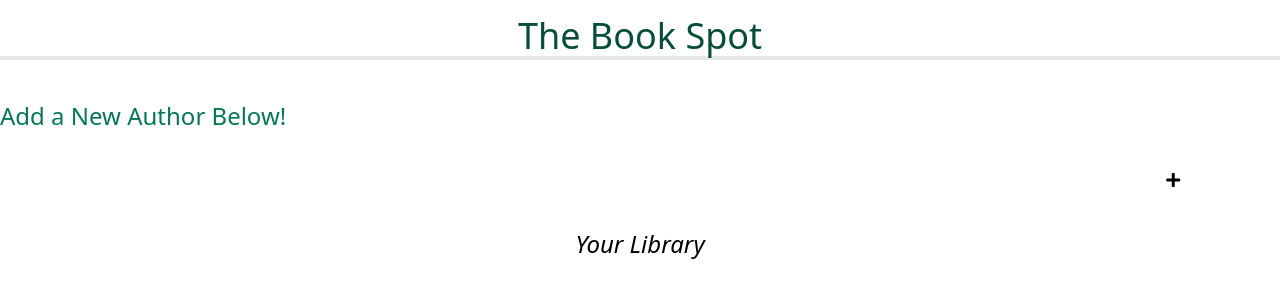
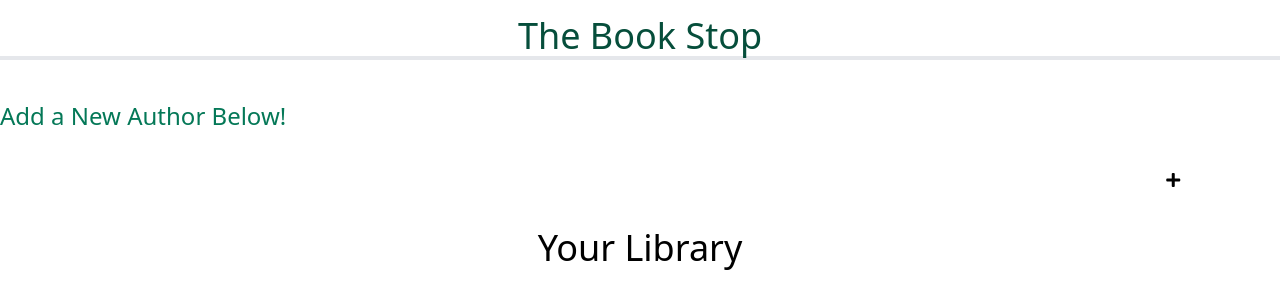
Before and after one commit to nbyrd9/the-book-stop-frontend, a plain HTML site: page index.html in a window 1280 px wide. Drawn offline with nearby package versions, Linux system fonts and the light colour scheme; no server answers.

Commit message:
minor changes to HTML

```diff
--- a/index.html
+++ b/index.html
@@ -3,7 +3,7 @@
   <head>
     <meta charset="UTF-8" />
     <meta name="viewport" content="width=device-width, initial-scale=1.0" />
-    <title>The Book Spot</title>
+    <title>The Book Stop</title>
     <link
       href="https://unpkg.com/tailwindcss@^1.0/dist/tailwind.min.css"
       rel="stylesheet"
@@ -21,7 +21,7 @@
 
         <div class="header">
           <h1 class="text-4xl semibold border-b-4 text-green-900 text-center border-black-300">
-           The Book Spot
+           The Book Stop
           </h1>
 
           <br />
@@ -41,7 +41,7 @@
 
 
                 <ul id="author-ul">
-                <h4 class="text-2xl italic text-center">Your Library</h4>
+                <h4 class="text-4xl strong text-center">Your Library</h4>
 
                 </ul><br>
             </div>
--- a/src/author.js
+++ b/src/author.js
@@ -32,41 +32,6 @@ class Author {
 
     }
 
-
-    //   createBook(e){
-    //       e.preventDefault()
-    //       console.log(this) //this.id
-    //       //1. what did the user enter and what is the value
-    //       //2. fetch request and send data to backend
-    //       //3. recieve request
-    //       //4. finding element to add it to
-    //       //5. create the element
-    //       //6. append to DOM
-    // //       const name = document.getElementById('bookName').value
-    // //       const options = {
-    // //         method: "POST",
-    // //         headers: {
-    // //           "Content-Type": "application/json",
-    // //           "Accept": "application/json"
-    // //         },
-    // //         body: JSON.stringify({book: {name: name}})
-    // //       }
-
-    // //       document.getElementById('bookName').value = ""
-
-    // //       fetch("http://localhost:3000/authors", options)
-    // //       .then(r => r.json())
-    // //       .then(bookObj => {
-    // //         if (bookObj.data) {
-    // //           let newList = new Book(bookObj.data)
-    // //           newList.renderList()
-    // //         } else {
-    // //           throw new Error(bookObj.message)
-    // //         }
-
-    // //       }).catch((err) => alert(err))
-    // //     }
-    //   }
 
 
     static fetchAuthors(){
@@ -141,7 +106,7 @@ class Author {
         .then(r => r.json())
         .then(authorData => {
             // debugger
-            let newAuthor = new Author(authorData) //forEach undefined?
+            let newAuthor = new Author(authorData)
             newAuthor.createAuthorCard()
         })
         .catch(error => alert(error))
```
